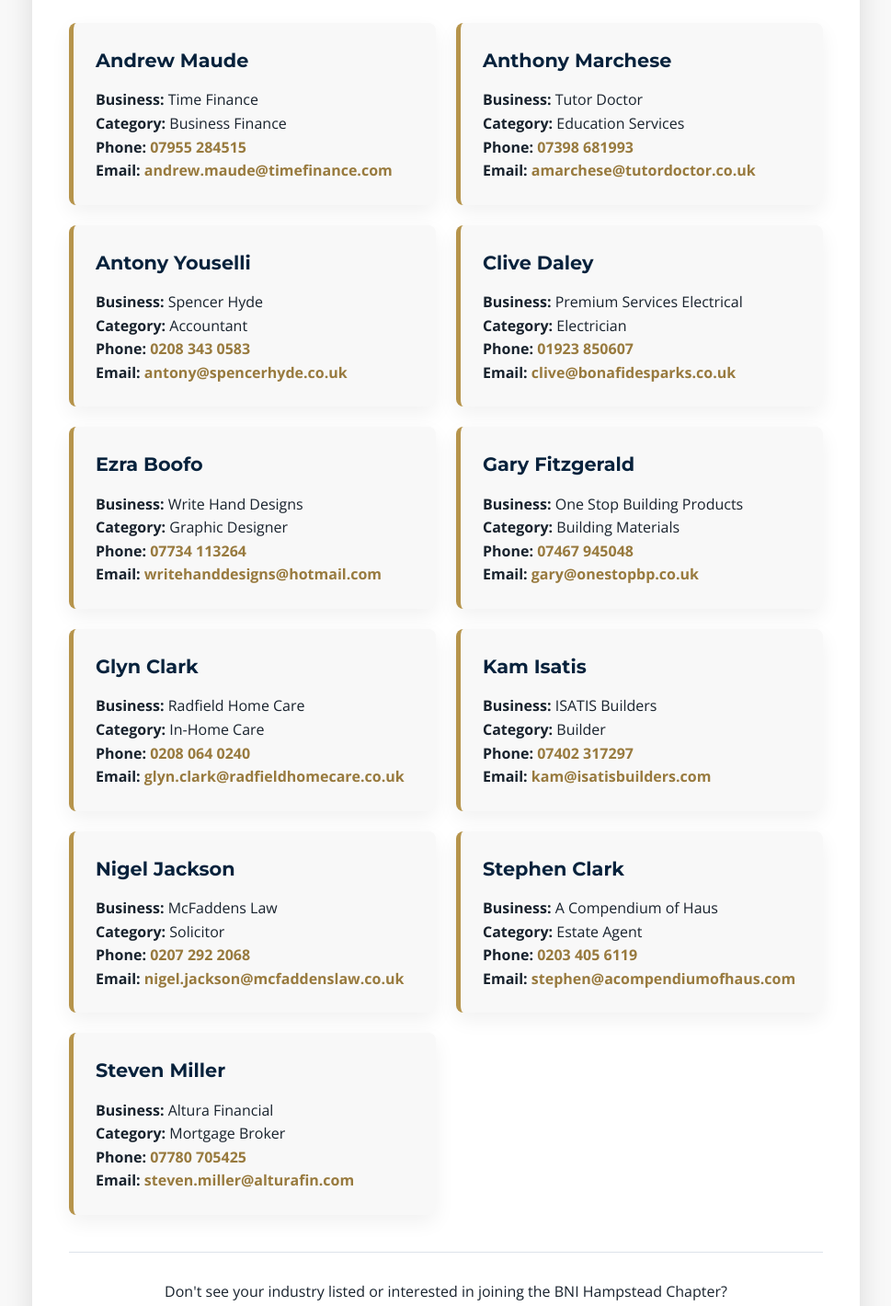
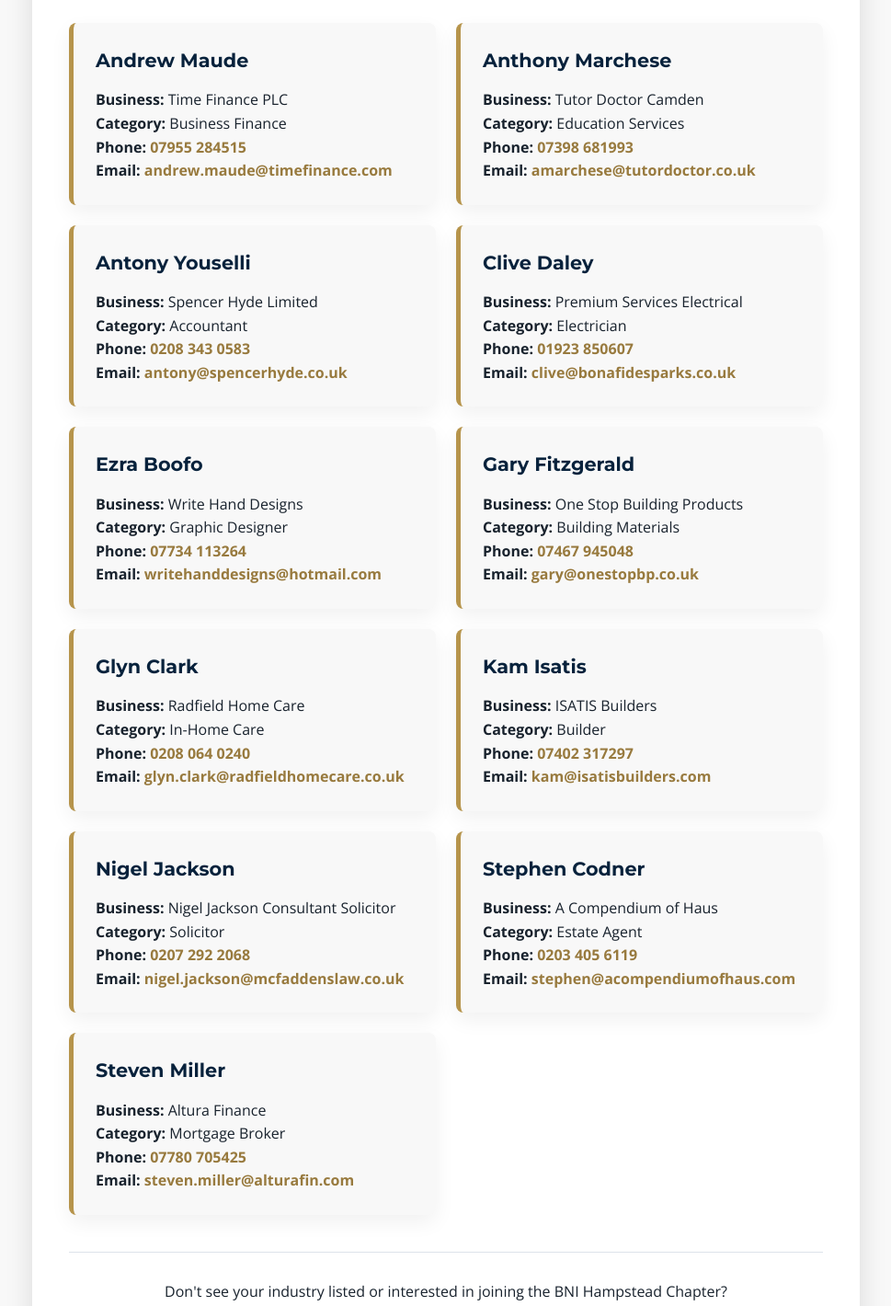
Before and after one commit to Dev-Rehyan/rp-asset-integrity, a plain HTML site: page BNI.html in a window 1280 px wide. Shown: the part 808-2228 px from the top of the page at 92% size, without its empty margins (155-1124 px from the left). Drawn offline with nearby package versions, Linux system fonts and the light colour scheme.

Commit message:
changes to bni page

```diff
--- a/BNI.html
+++ b/BNI.html
@@ -120,7 +120,7 @@
 
 <div class="bni-contact-card" data-business="Time Finance" data-category="Business Finance">
   <h3>Andrew Maude</h3>
-  <p><strong>Business:</strong> Time Finance</p>
+  <p><strong>Business:</strong> Time Finance PLC</p>
   <p><strong>Category:</strong> Business Finance</p>
   <p><strong>Phone:</strong> <a href="tel:07955284515">07955 284515</a></p>
   <p><strong>Email:</strong> <a href="mailto:andrew.maude@timefinance.com">andrew.maude@timefinance.com</a></p>
@@ -128,7 +128,7 @@
 
 <div class="bni-contact-card" data-business="Tutor Doctor" data-category="Education Services">
   <h3>Anthony Marchese</h3>
-  <p><strong>Business:</strong> Tutor Doctor</p>
+  <p><strong>Business:</strong> Tutor Doctor Camden</p>
   <p><strong>Category:</strong> Education Services</p>
   <p><strong>Phone:</strong> <a href="tel:07398681993">07398 681993</a></p>
   <p><strong>Email:</strong> <a href="mailto:amarchese@tutordoctor.co.uk">amarchese@tutordoctor.co.uk</a></p>
@@ -136,7 +136,7 @@
 
 <div class="bni-contact-card" data-business="Spencer Hyde" data-category="Accountant">
   <h3>Antony Youselli</h3>
-  <p><strong>Business:</strong> Spencer Hyde</p>
+  <p><strong>Business:</strong> Spencer Hyde Limited</p>
   <p><strong>Category:</strong> Accountant</p>
   <p><strong>Phone:</strong> <a href="tel:02083430583">0208 343 0583</a></p>
   <p><strong>Email:</strong> <a href="mailto:antony@spencerhyde.co.uk">antony@spencerhyde.co.uk</a></p>
@@ -182,25 +182,25 @@
   <p><strong>Email:</strong> <a href="mailto:kam@isatisbuilders.com">kam@isatisbuilders.com</a></p>
 </div>
 
-<div class="bni-contact-card" data-business="McFaddens Law" data-category="Solicitor">
+<div class="bni-contact-card" data-business="Nigel Jackson Consultant Solicitor" data-category="Solicitor">
   <h3>Nigel Jackson</h3>
-  <p><strong>Business:</strong> McFaddens Law</p>
+  <p><strong>Business:</strong> Nigel Jackson Consultant Solicitor</p>
   <p><strong>Category:</strong> Solicitor</p>
   <p><strong>Phone:</strong> <a href="tel:02072922068">0207 292 2068</a></p>
   <p><strong>Email:</strong> <a href="mailto:nigel.jackson@mcfaddenslaw.co.uk">nigel.jackson@mcfaddenslaw.co.uk</a></p>
 </div>
 
 <div class="bni-contact-card" data-business="A Compendium of Haus" data-category="Estate Agent">
-  <h3>Stephen Clark</h3>
+  <h3>Stephen Codner</h3>
   <p><strong>Business:</strong> A Compendium of Haus</p>
   <p><strong>Category:</strong> Estate Agent</p>
   <p><strong>Phone:</strong> <a href="tel:02034056119">0203 405 6119</a></p>
   <p><strong>Email:</strong> <a href="mailto:stephen@acompendiumofhaus.com">stephen@acompendiumofhaus.com</a></p>
 </div>
 
-<div class="bni-contact-card" data-business="Altura Financial" data-category="Mortgage Broker">
+<div class="bni-contact-card" data-business="Altura Finance" data-category="Mortgage Broker">
   <h3>Steven Miller</h3>
-  <p><strong>Business:</strong> Altura Financial</p>
+  <p><strong>Business:</strong> Altura Finance</p>
   <p><strong>Category:</strong> Mortgage Broker</p>
   <p><strong>Phone:</strong> <a href="tel:07780705425">07780 705425</a></p>
   <p><strong>Email:</strong> <a href="mailto:steven.miller@alturafin.com">steven.miller@alturafin.com</a></p>
```
